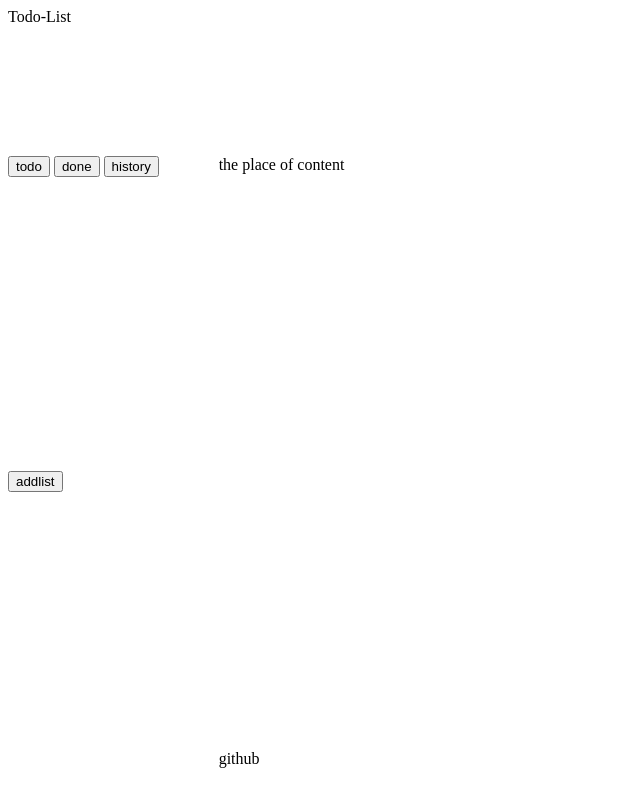
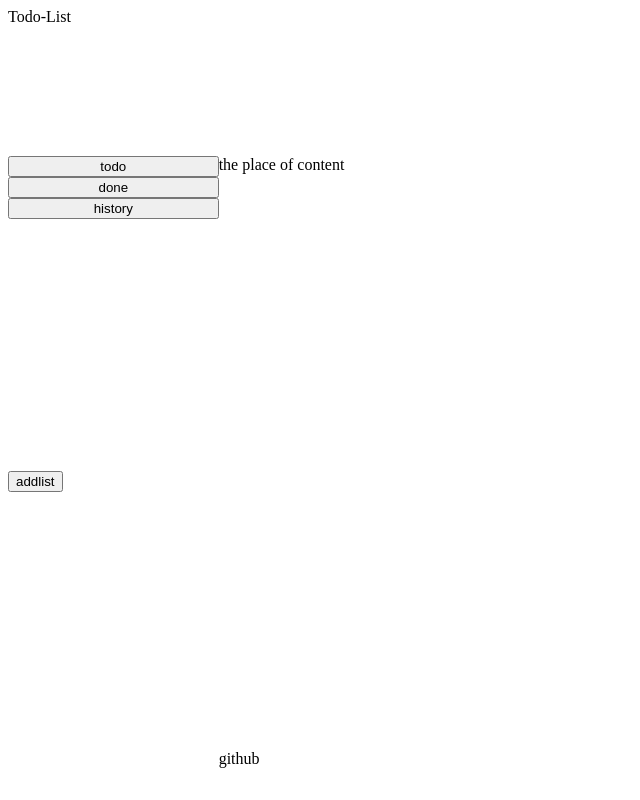
Before and after one commit to NaVis0mple/Todo-list, a plain HTML site: page index.html in a window 1280 px wide. Shown: the whole page, without its empty margins (0-640 px from the left). Drawn offline with nearby package versions, Linux system fonts and the light colour scheme.

Commit message:
css adjust

```diff
--- a/style.css
+++ b/style.css
@@ -15,7 +15,12 @@ body {
 
 #sidebar {
     grid-area: 2/1/3/2;
+    display: grid;
+    grid-template-rows: repeat(3, min-content);
 }
+
+#sidebar button {}
+
 
 #footer {
     grid-area: -2/-2/-1/-1;
@@ -72,7 +77,7 @@ label {
 
 #dropdown {
     position: relative;
-    grid-area: -3/1/4/-2;
+    grid-area: 3/1/4/2;
 }
 
 #dropdown .addlist {
```
